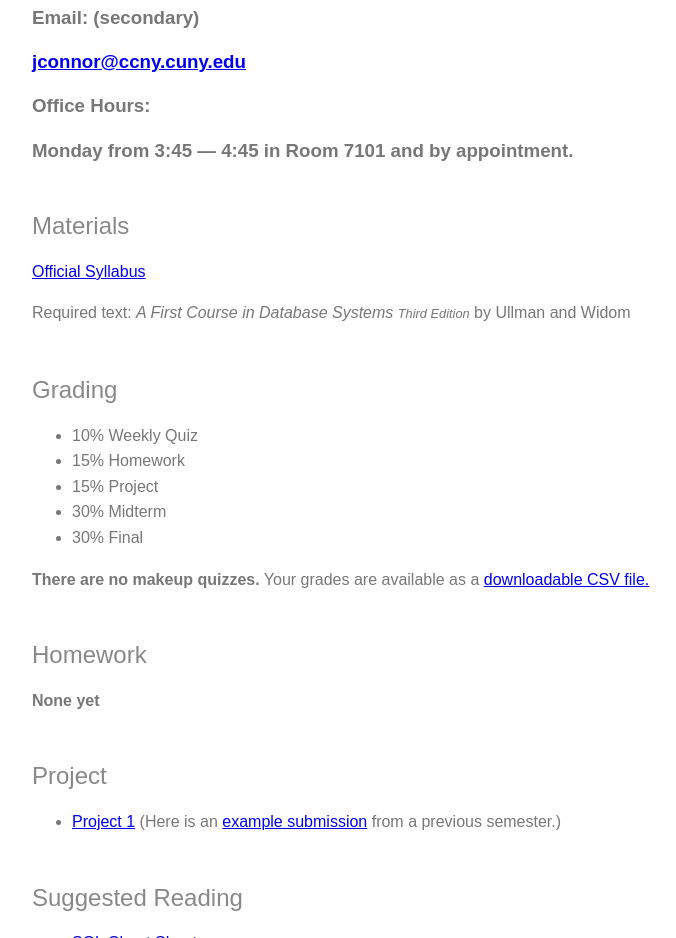
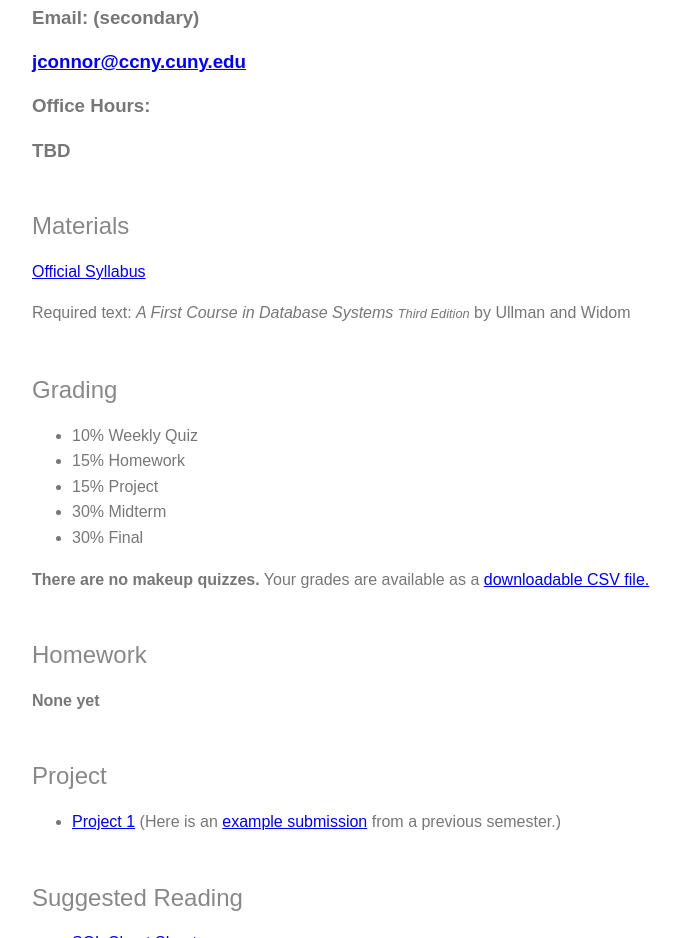
Before and after one commit to rehman000/Fall2019, a plain HTML site: page index.html in a window 1280 px wide. Shown: the part 820-1758 px from the top of the page, without its empty margins (208-884 px from the left). Drawn offline with Linux system fonts and the light colour scheme.

Commit message:
Fixed oo

```diff
--- a/index.html
+++ b/index.html
@@ -27,7 +27,7 @@
             <h2 class="content-subhead">Contact</h2>
             <h3>Email: (primary) <h3><a href="mailto:john.anthony.connor@gmail.com">john.anthony.connor@gmail.com</a>
             <h3>Email: (secondary) <h3><a href="mailto:jconnor@ccny.cuny.edu">jconnor@ccny.cuny.edu</a>
-            <h3>Office Hours: <h3>Monday from 3:45 &mdash; 4:45 in Room 7101 and by appointment.</h3>
+            <h3>Office Hours: <h3>TBD</h3>
             <h2 class="content-subhead">Materials</h2>
             <p><a href="syllabus.pdf">Official Syllabus</a></p>
             <p>Required text: <em>A First Course in Database Systems <small>Third Edition</small></em> by Ullman and Widom</p>
```
